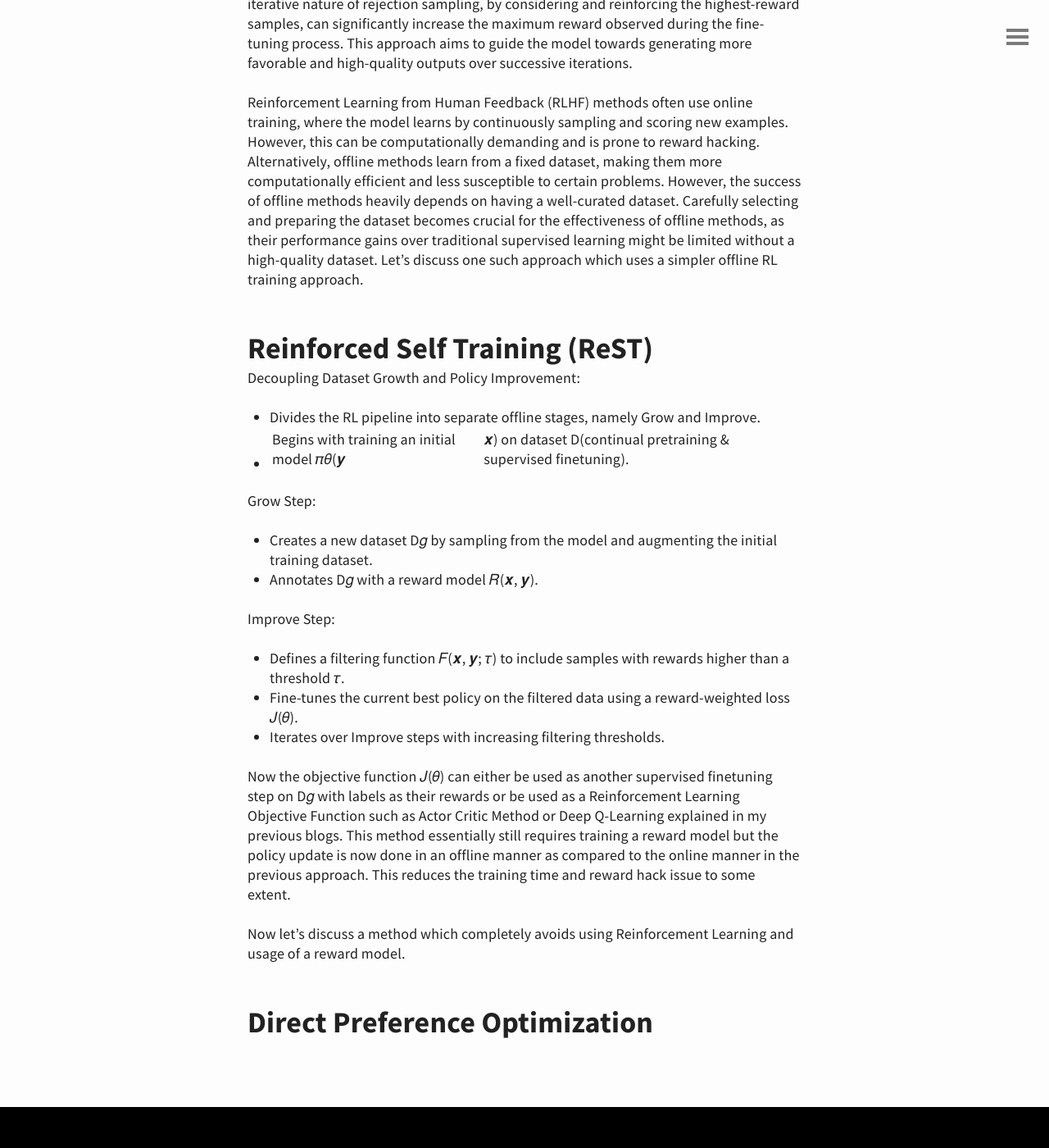
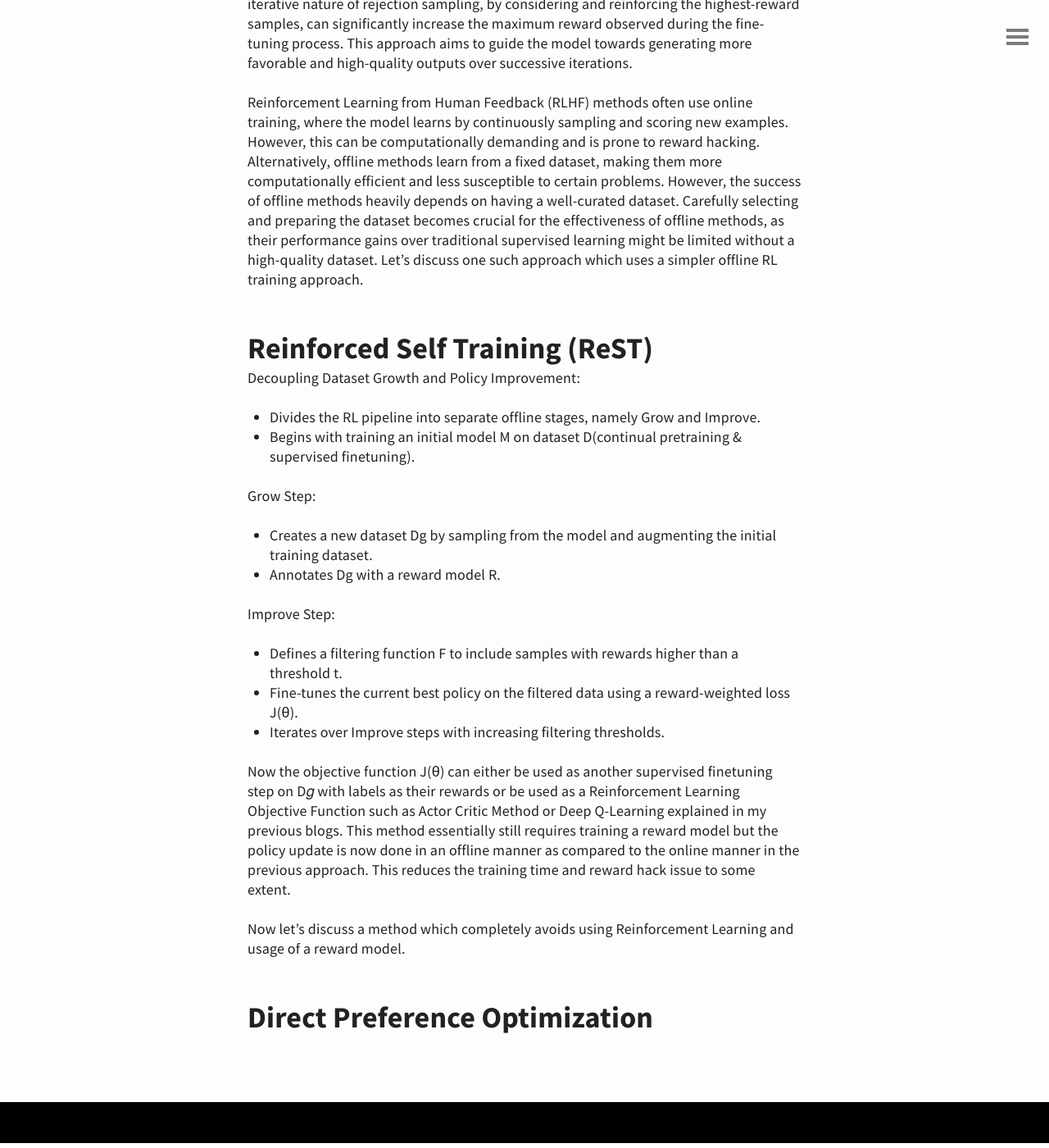
Before and after one commit to spraphul/blog, a Jekyll site: the page built from _posts/2023-11-30-plt.md, in a window 1280 px wide and 1400 px high, scrolled down 4493 px. Shown: the whole window at 82% size. Built offline with Jekyll 4.4.1, drawn with Linux system fonts in a browser that asks for light colours.

Commit message:
Update 2023-11-30-plt.md

```diff
--- a/_posts/2023-11-30-plt.md
+++ b/_posts/2023-11-30-plt.md
@@ -61,20 +61,20 @@ Reinforcement Learning from Human Feedback (RLHF) methods often use online train
 Decoupling Dataset Growth and Policy Improvement:
 
 - Divides the RL pipeline into separate offline stages, namely Grow and Improve.
-- Begins with training an initial model 𝜋𝜃(𝒚|𝒙) on dataset D(continual pretraining & supervised finetuning).
+- Begins with training an initial model M on dataset D(continual pretraining & supervised finetuning).
 
 Grow Step:
 
-- Creates a new dataset D𝑔 by sampling from the model and augmenting the initial training dataset.
-- Annotates D𝑔 with a reward model 𝑅(𝒙, 𝒚).
+- Creates a new dataset Dg by sampling from the model and augmenting the initial training dataset.
+- Annotates Dg with a reward model R.
 
 Improve Step:
 
-- Defines a filtering function 𝐹(𝒙, 𝒚; 𝜏) to include samples with rewards higher than a threshold 𝜏.
-- Fine-tunes the current best policy on the filtered data using a reward-weighted loss 𝐽(𝜃).
+- Defines a filtering function F to include samples with rewards higher than a threshold t.
+- Fine-tunes the current best policy on the filtered data using a reward-weighted loss J(θ).
 - Iterates over Improve steps with increasing filtering thresholds.
 
-Now the objective function 𝐽(𝜃) can either be used as another supervised finetuning step on D𝑔 with labels as their rewards or be used as a Reinforcement Learning Objective Function such as Actor Critic Method or Deep Q-Learning explained in my previous blogs. This method essentially still requires training a reward model but the policy update is now done in an offline manner as compared to the online manner in the previous approach. This reduces the training time and reward hack issue to some extent.
+Now the objective function J(θ) can either be used as another supervised finetuning step on D𝑔 with labels as their rewards or be used as a Reinforcement Learning Objective Function such as Actor Critic Method or Deep Q-Learning explained in my previous blogs. This method essentially still requires training a reward model but the policy update is now done in an offline manner as compared to the online manner in the previous approach. This reduces the training time and reward hack issue to some extent.
 
 Now let's discuss a method which completely avoids using Reinforcement Learning and usage of a reward model.
 
```
